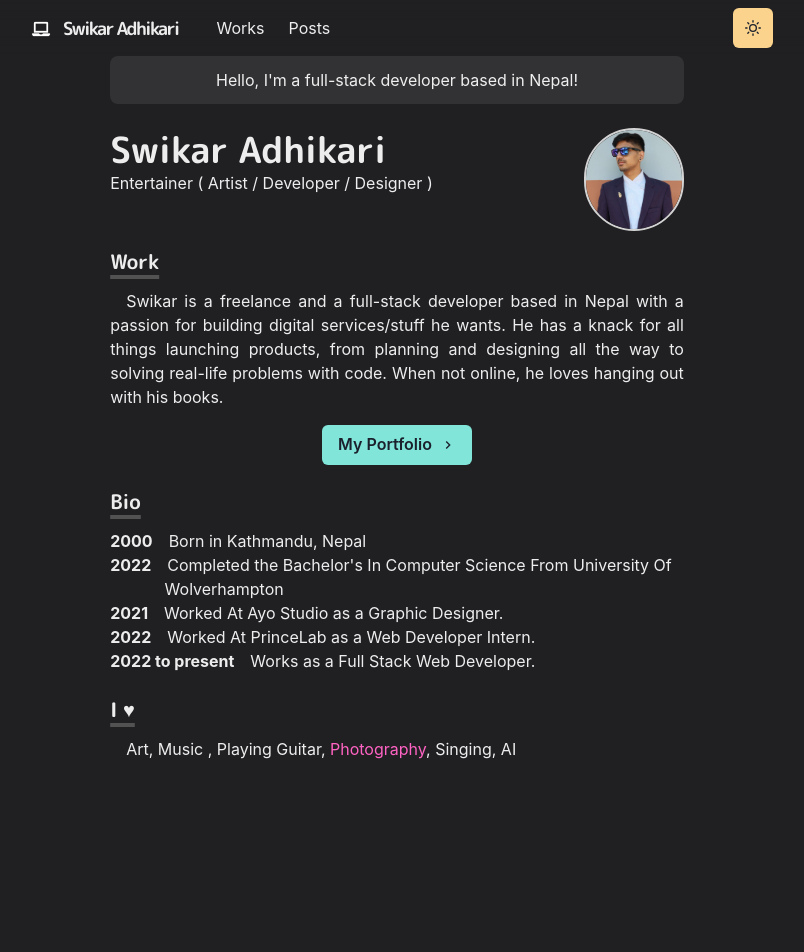
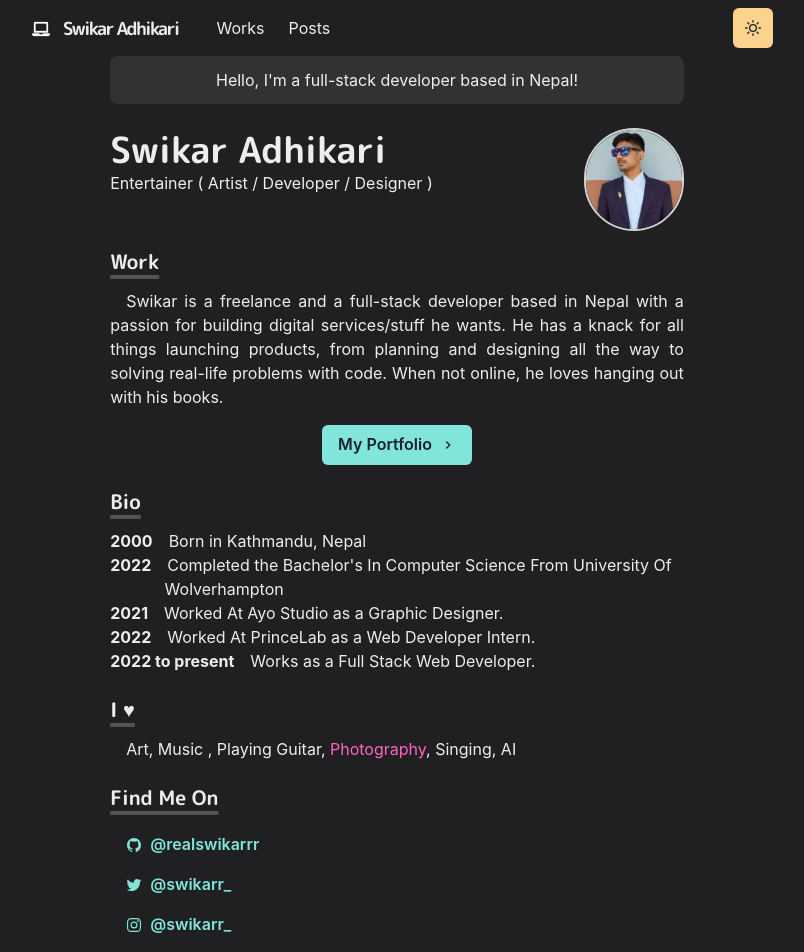
Before and after one commit to realswikarrr/Portfolio, a Next.js app: page / in a window 1280 px wide. Shown: the top 952 px of the page, without its empty margins (243-1047 px from the left). Before the commit the page ends 817 px from the top, so only its background shows below. Built offline with nearby package versions, Linux system fonts and the light colour scheme.

Commit message:
feat: 🔨 Added More Content To The Home Page

```diff
--- a/package.json
+++ b/package.json
@@ -16,7 +16,8 @@
     "framer-motion": "^6.5.1",
     "next": "12.2.2",
     "react": "18.2.0",
-    "react-dom": "18.2.0"
+    "react-dom": "18.2.0",
+    "react-icons": "^4.4.0"
   },
   "devDependencies": {
     "eslint": "8.19.0",
--- a/pages/index.js
+++ b/pages/index.js
@@ -6,7 +6,10 @@ import {
   useColorModeValue,
   Button,
   Link,
+  List,
+  ListItem,
 } from "@chakra-ui/react";
+import { IoLogoTwitter, IoLogoInstagram, IoLogoGithub } from "react-icons/io5";
 import NextLink from "next/link";
 import { ChevronRightIcon } from "@chakra-ui/icons";
 import Section from "../components/section";
@@ -111,6 +114,55 @@ const Page = () => {
           , Singing, AI
         </Paragraph>
       </Section>
+
+      <Section delay={0.3}>
+        <Heading as="h3" variant="section-title">
+          Find Me On
+        </Heading>
+        <List>
+          <ListItem>
+            <Link href="https://github.com/realswikarrr" target="_blank">
+              <Button
+                variant="ghost"
+                colorScheme="teal"
+                leftIcon={<IoLogoGithub />}
+              >
+                @realswikarrr
+              </Button>
+            </Link>
+          </ListItem>
+          <ListItem>
+            <Link href="https://twitter.com/swikarr_" target="_blank">
+              <Button
+                variant="ghost"
+                colorScheme="teal"
+                leftIcon={<IoLogoTwitter />}
+              >
+                @swikarr_
+              </Button>
+            </Link>
+          </ListItem>
+          <ListItem>
+            <Link href="https://www.instagram.com/swikarr_" target="_blank">
+              <Button
+                variant="ghost"
+                colorScheme="teal"
+                leftIcon={<IoLogoInstagram />}
+              >
+                @swikarr_
+              </Button>
+            </Link>
+          </ListItem>
+        </List>
+
+        <Box align="center" my={4}>
+          <NextLink href="/posts" passHref scroll={false}>
+            <Button rightIcon={<ChevronRightIcon />} colorScheme="teal">
+              Popular posts
+            </Button>
+          </NextLink>
+        </Box>
+      </Section>
     </Container>
   );
 };
```
Also changed, not shown: 1 other file (tests, documents, lock files or other folders).
